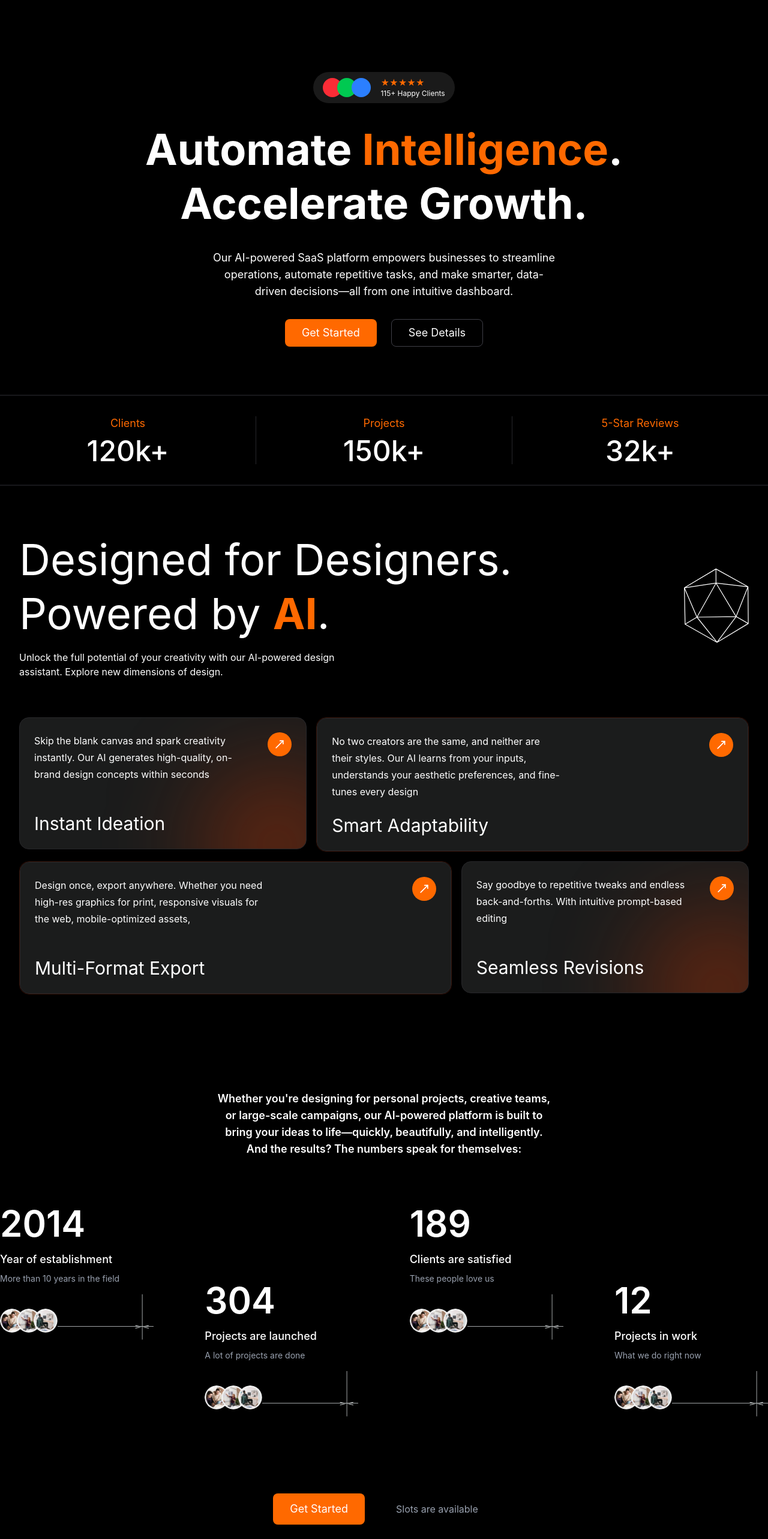
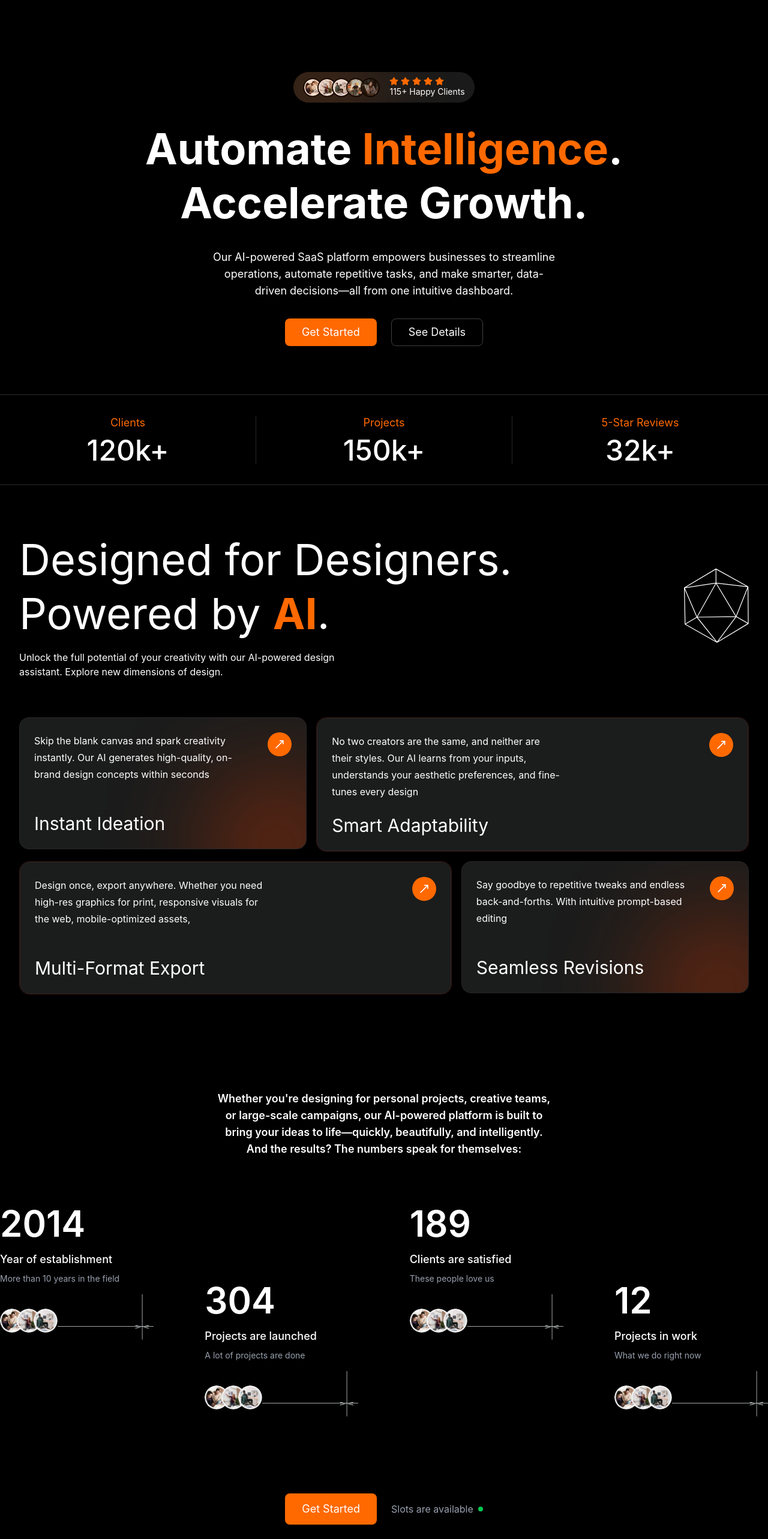
Before and after one commit to jeevana4587/SaaS-Landing-Page, a React (Vite) app: page / in a window 1280 px wide. Shown: the part 80-2646 px from the top of the page at 60% size. Built offline with nearby package versions, Linux system fonts and the light colour scheme.

Commit message:
improved responsiveness and design of numbet stats section

```diff
--- a/src/Components/Hero.jsx
+++ b/src/Components/Hero.jsx
@@ -1,4 +1,12 @@
 import { Fragment } from "react";
+import { Star } from 'lucide-react';
+import image1 from "../assets/1.png";
+import image2 from "../assets/2.png";
+import image3 from "../assets/3.png";
+import image4 from "../assets/4.png";
+import image5 from "../assets/5.svg";
+
+
 
 function Hero() {
 
@@ -21,19 +29,25 @@ function Hero() {
 
                 <div className="max-w-7xl mx-auto flex flex-col items-center text-center gap-8 pt-24 ">
                     {/*Badge*/}
-                    <div className="flex items-center gap-4 bg-[#1a1a1a] px-4 py-2 rounded-full">
+                    <div className=" relative flex items-center gap-4 bg-[#1a1a1a] px-4 py-2 rounded-full overflow-hidden">
+                        <div className="pointer-events-none absolute -left-10 top-1/2 -translate-y-1/2 w-40 h-40 bg-orange-500/30 rounded-full blur-[80px]" />
                       {/* Avatars */}
                       <div className="flex -space-x-2">
-                        <div className="w-8 h-8 rounded-full bg-red-500"></div>
-                        <div className="w-8 h-8 rounded-full bg-green-500"></div>
-                        <div className="w-8 h-8 rounded-full bg-blue-500"></div>
+                        <img src={image1} alt="Avatar 1" className="w-8 h-8 rounded-full object-cover border-2 border-black" />
+                        <img src={image2} alt="Avatar 2" className="w-8 h-8 rounded-full object-cover border-2 border-black" />
+                        <img src={image3} alt="Avatar 3" className="w-8 h-8 rounded-full object-cover border-2 border-black" />
+                        <img src={image4} alt="Avatar 4" className="w-8 h-8 rounded-full object-cover border-2 border-black" />
+                        <img src={image5} alt="Avatar 5" className="w-8 h-8 rounded-full object-cover border-2 border-black" />
 
                       </div>
 
                       {/* Rating */}{/* Happy Clients */}
                       <div className="flex flex-col">
-                          <span className="text-left text-orange-500 text-sm">★★★★★</span>
-                          <span className="text-white text-xs">115+ Happy Clients</span>
+                          <span className="flex gap-1 text-left ">
+                            {[...Array(5)].map((_, i) => (
+                                  <Star key={i} size={15} className="fill-orange-500 text-orange-500" />
+                                   ))}</span>
+                          <span className="text-white text-sm">115+ Happy Clients</span>
                       </div>
 
 
--- a/src/Components/NumberStats-section/NumberStats.jsx
+++ b/src/Components/NumberStats-section/NumberStats.jsx
@@ -16,7 +16,7 @@ function NumberStats() {
                     And the results? The numbers speak for themselves:
                     </p>
                {/*StatCards*/}
-               <div className="flex justify-between items-start w-full">
+               <div className="flex flex-wrap justify-between items-start w-full gap-x-2 gap-y-8">
                   <div className="w-64">
                       <StatCard
                       number="2014"
@@ -25,7 +25,7 @@ function NumberStats() {
                       avatars={[image1,image2, image3]}
                       />
                     </div>
-                    <div className="w-64 mt-32">
+                    <div className="w-64 md:mt-32">
                       <StatCard
                       number="304"
                       title="Projects are launched"
@@ -41,7 +41,7 @@ function NumberStats() {
                       avatars={[image1,image2, image3]}
                       />
                     </div>
-                    <div className="w-64 mt-32">
+                    <div className="w-64 md:mt-32">
                       <StatCard
                       number="12"
                       title="Projects in work"
@@ -54,7 +54,10 @@ function NumberStats() {
                 <div className="flex gap-6 mt-32">
                     <button className="bg-orange-500 text-white text-lg py-3 px-7 rounded-lg">Get Started</button>
 
-                    <button className="text-gray-400 py-2 px-7 hover:font-orange-500">Slots are available</button>
+                    <div className="flex items-center gap-2 ">
+                    <span className="text-gray-400  hover:font-orange-500">Slots are available</span>
+                    <span className=" inline-block rounded-full w-2 h-2 fill-green-500 bg-green-500"></span>
+                    </div>
                 </div>
 
 
--- a/src/Components/NumberStats-section/StatCard.jsx
+++ b/src/Components/NumberStats-section/StatCard.jsx
@@ -3,10 +3,10 @@ import Connector from "./Connector.jsx"
 const StatCard = ({ number, title, description, avatars }) => {
     return (
         <div className="flex flex-col w-full gap-1 min-w-0 ">
-            <h1 className="text-6xl font-semibold text-white">{number}</h1>
+            <h1 className="text-4xl sm:text-5xl md:text-6xl font-semibold text-white">{number}</h1>
             <h2 className="mt-3 text-lg font-medium text-white">{title}</h2>
             <p className="mt-1 text-sm text-gray-400">{description}</p>
-            <div className="flex items-center mt-3">
+            <div className="flex items-center mt-3  min-w-0">
              <div className="flex items-center mt-3 -space-x-3 flex-shrink-0">
                 {avatars.map((avatar, index) => (
                 <img
```
Also changed, not shown: src/assets/4.png (added), src/assets/5.svg (added).
